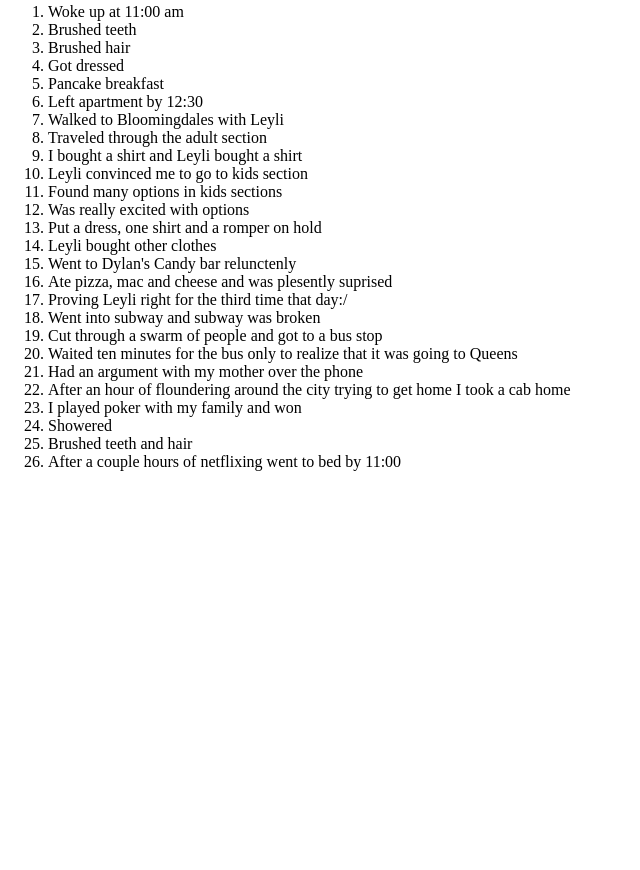
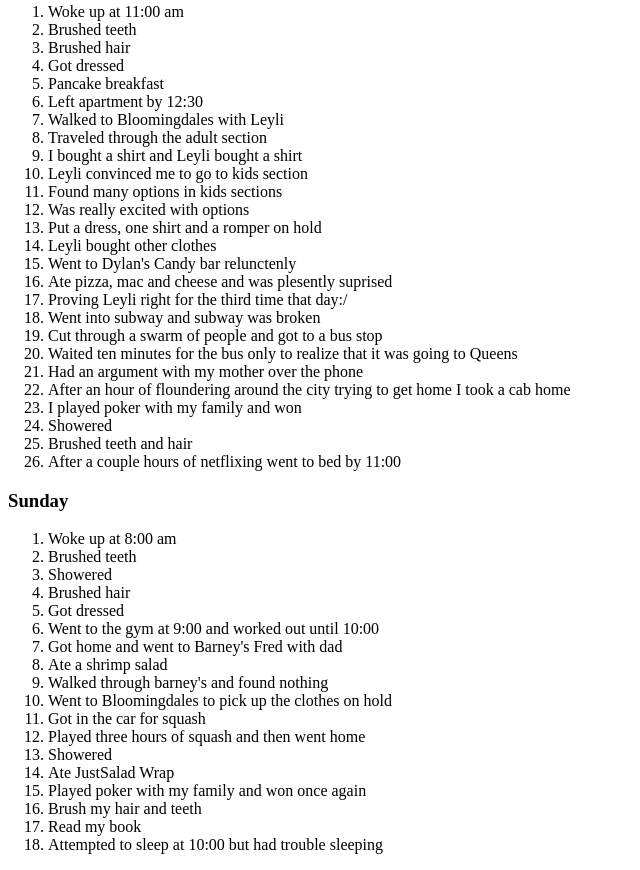
Before and after one commit to zgarg/MyWeekendBasicWebpage, a plain HTML site: page index.html in a window 1280 px wide. Shown: the part 548-1418 px from the top of the page, without its empty margins (0-640 px from the left). Before the commit the page ends 1035 px from the top, so only its background shows below. Drawn offline with Linux system fonts and the light colour scheme.

Commit message:
I added an ordered list about by events on Sunday.

```diff
--- a/index.html
+++ b/index.html
@@ -57,5 +57,26 @@
 			<li>Brushed teeth and hair</li>
 			<li>After a couple hours of netflixing went to bed by 11:00</li>
 		</ol>
+		<h3>Sunday</h3>
+		<ol>
+			<li>Woke up at 8:00 am</li>
+			<li>Brushed teeth</li>
+			<li>Showered</li>
+			<li>Brushed hair</li>
+			<li>Got dressed</li>
+			<li>Went to the gym at 9:00 and worked out until 10:00</li>
+			<li>Got home and went to Barney's Fred with dad</li>
+			<li>Ate a shrimp salad</li>
+			<li>Walked through barney's and found nothing</li>
+			<li>Went to Bloomingdales to pick up the clothes on hold</li>
+			<li>Got in the car for squash</li>
+			<li>Played three hours of squash and then went home</li>
+			<li>Showered</li>
+			<li>Ate JustSalad Wrap</li>
+			<li>Played poker with my family and won once again</li>
+			<li>Brush my hair and teeth</li>
+			<li>Read my book</li>
+			<li>Attempted to sleep at 10:00 but had trouble sleeping</li>
+		</ol>
 </body>
 </html>
```
